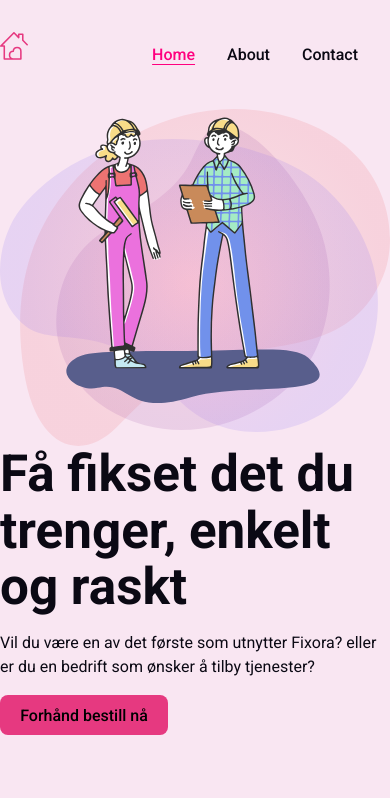
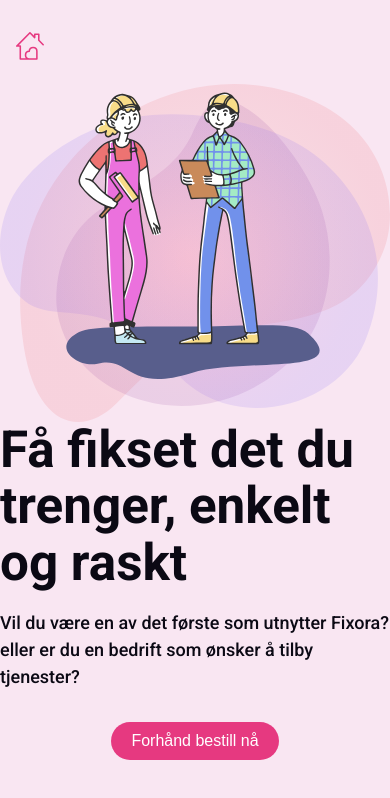
Before and after one commit to Nordintechs-AS/Fixora-website, a React (Vite) app: page / in a window 390 px wide. Shown: the top 798 px of the page. Built offline with nearby package versions, Linux system fonts and the light colour scheme.

Commit message:
navigation bar been fixed to fit small screens, a button been added to the navigation bar for the easy of ordering and the subtitle is cleaner now

```diff
--- a/src/components/golbal/button.tsx
+++ b/src/components/golbal/button.tsx
@@ -2,8 +2,20 @@ import "./styles.css";
 
 interface ButtonProps {
     content: string;
+    link?: string;
+    outline?: boolean;
 }
 
-export function Button({ content }: ButtonProps) {
-    return <button>{content}</button>;
+export function Button({ content, link, outline }: ButtonProps) {
+    if (link) {
+        return (
+            <button
+                className={outline === true ? "buttonOutline" : "button"}
+                onClick={() => (window.location.href = link)}
+            >
+                {content}
+            </button>
+        );
+    }
+    return <button className="button">{content}</button>;
 }
--- a/src/components/golbal/styles.css
+++ b/src/components/golbal/styles.css
@@ -0,0 +1,26 @@
+.button {
+    background-color: #e63980;
+    color: white;
+    padding: 10px 20px;
+    border-radius: 500px;
+    cursor: pointer;
+    font-size: 16px;
+    border: none;
+}
+.buttonOutline {
+    border: 2px solid #e63980;
+    color: white;
+    padding: 10px 20px;
+    border-radius: 500px;
+    cursor: pointer;
+    font-size: 16px;
+    background-color: transparent;
+}
+.button:hover {
+    background-color: #eee;
+    color: #000;
+}
+.buttonOutline:hover {
+    background-color: #e63980;
+    color: white;
+}
--- a/src/components/home/index.css
+++ b/src/components/home/index.css
@@ -15,6 +15,19 @@
     max-width: 500px;
     height: auto;
 }
+.offerContainer {
+    display: flex;
+    flex-direction: column;
+    align-items: center;
+    justify-content: center;
+    gap: 1rem;
+}
+.offerText {
+    font-size: 1.125rem;
+    font-weight: 500;
+    margin-bottom: 1rem;
+}
+
 @media screen and (max-width: 768px) {
     .homeContainer {
         flex-direction: column;
--- a/src/components/home/offer.tsx
+++ b/src/components/home/offer.tsx
@@ -2,12 +2,12 @@ import { Button } from "../golbal/button";
 
 export function Offer() {
     return (
-        <div>
-            <p>
+        <div className="offerContainer">
+            <p className="offerText">
                 Vil du være en av det første som utnytter Fixora? eller er du en
                 bedrift som ønsker å tilby tjenester?
             </p>
-            <Button content="Forhånd bestill nå" />
+            <Button content="Forhånd bestill nå" link="" outline={false} />
         </div>
     );
 }
--- a/src/components/navigation/index.css
+++ b/src/components/navigation/index.css
@@ -1,6 +1,6 @@
 .navbar {
     position: absolute;
-    top: 2rem;
+    top: 0;
     left: 0;
     display: flex;
     flex-direction: row;
@@ -8,10 +8,11 @@
     justify-content: space-between;
     width: 100%;
 }
-
 .logoImage {
     width: 28px;
     height: auto;
+    margin-left: 2rem;
+    margin-top: 2rem;
 }
 .navLinks {
     display: flex;
@@ -35,6 +36,44 @@
     text-decoration: underline;
     text-underline-offset: 4px;
 }
+.menuButton {
+    display: none;
+}
+
+@media screen and (max-width: 600px) {
+    .navLinks {
+        display: none;
+        flex-direction: column;
+        flex-wrap: wrap;
+        align-items: flex-start;
+        background-color: #181421;
+        position: absolute;
+        top: 0;
+        left: 0;
+        width: 100%;
+        height: 100dvh;
+    }
+    .menuButton {
+        display: block;
+        background: none;
+        border: none;
+        color: #f9e6f2;
+        font-size: 2rem;
+        margin-right: 1rem;
+        cursor: pointer;
+        z-index: 1001;
+    }
+    .navLink {
+        font-size: 2.5rem;
+        padding-left: 2rem;
+    }
+    .navLink:first-child {
+        margin-top: 6rem;
+    }
+    .logoImage {
+        margin-left: 1rem;
+    }
+}
 
 @media (prefers-color-scheme: light) {
     .navLink {
--- a/src/components/navigation/navbar.tsx
+++ b/src/components/navigation/navbar.tsx
@@ -1,8 +1,14 @@
 import "./index.css";
 import fixoraLogo from "../../assets/logo.svg";
 import { NavLink } from "react-router-dom";
+import { Button } from "../golbal/button";
+import { useState } from "react";
 
 export function Navbar() {
+    const [isMenuOpen, setIsMenuOpen] = useState(false);
+    const toggleMenu = () => {
+        setIsMenuOpen(!isMenuOpen);
+    };
     return (
         <nav className="navbar">
             <div>
@@ -10,7 +16,17 @@ export function Navbar() {
                     <img src={fixoraLogo} alt="Logo" className="logoImage" />
                 </NavLink>
             </div>
-            <div className="navLinks">
+            <button
+                className="menuButton"
+                aria-label="Menu"
+                onClick={toggleMenu}
+            >
+                <span>&#9776;</span>
+            </button>
+            <div
+                className="navLinks"
+                style={{ display: isMenuOpen ? "flex" : "" }}
+            >
                 <NavLink to="/" className="navLink">
                     Home
                 </NavLink>
@@ -20,6 +36,13 @@ export function Navbar() {
                 <NavLink to="/contact" className="navLink">
                     Contact
                 </NavLink>
+                {!isMenuOpen && (
+                    <Button
+                        content="Forhåndsbestill nå"
+                        outline={true}
+                        link="/"
+                    />
+                )}
             </div>
         </nav>
     );
--- a/src/index.css
+++ b/src/index.css
@@ -83,22 +83,6 @@ h1 {
     margin: 0;
 }
 
-button {
-    border-radius: 8px;
-    border: 1px solid transparent;
-    padding: 0.6em 1.2rem;
-    font-size: 1em;
-    font-weight: 500;
-    font-family: inherit;
-    background-color: #e63980;
-    cursor: pointer;
-    transition: border-color 0.25s;
-}
-
-button:hover {
-    border-color: #e30b65;
-}
-
 button:focus,
 button:focus-visible {
     outline: 4px auto -webkit-focus-ring-color;
```
Also changed, not shown: src/components/home/index.tsx (+0 -12 lines), 1 other file (tests, documents, lock files or other folders).
